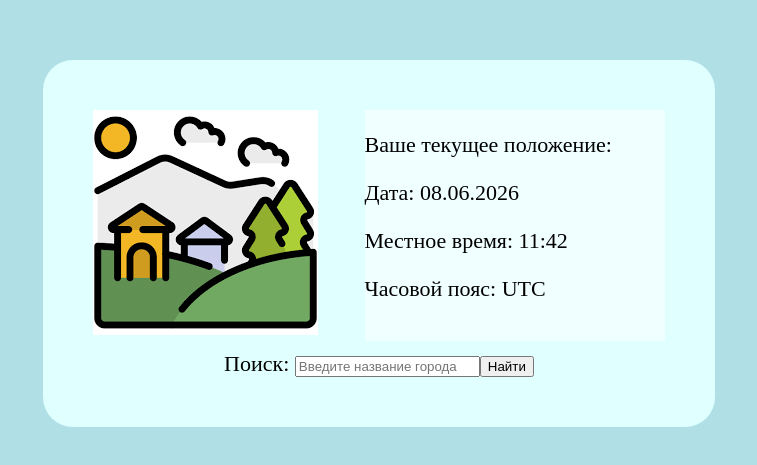
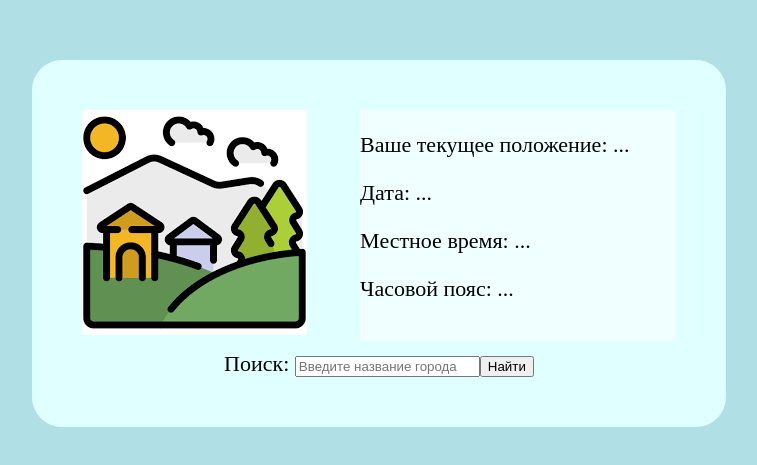
Before and after one commit to ArkhipovaAnna/MyTimeApp, a React (Create React App) app: page / in a window 1280 px wide. Shown: the part 165-630 px from the top of the page, without its empty margins (261-1018 px from the left). Built offline with nearby package versions, Linux system fonts and the light colour scheme; no server answers; a web font is replaced by a local one.

Commit message:
Fix date and time

```diff
--- a/src/CurrentCity.js
+++ b/src/CurrentCity.js
@@ -3,9 +3,16 @@ import useUserTimezone from "./useUserTimezone";
 import useUserDate from "./useUserDate";
 
 export default function CurrentCity({ geoObjName }) {
+
     const location = useUserLocation(geoObjName);
-    const timezone = useUserTimezone(geoObjName);
-    const [time, date] = useUserDate();
+    const gmtOffset = useUserTimezone(geoObjName);
+    const [time, date] = useUserDate(gmtOffset);
+
+    const formatTimezone = () => {
+        if (gmtOffset === null) return "...";
+        const hours = gmtOffset / 3600;
+        return hours >= 0 ? `UTC+${hours}` : `UTC${hours}`;
+    };
 
     return (
         <div className="currentCity">
@@ -13,10 +20,10 @@ export default function CurrentCity({ geoObjName }) {
                 <img src="./images/village.png" alt="Изображение города" />
             </div>
             <div className="data">
-                <p>Ваше текущее положение: {location}</p>
-                <p>Дата: {date}</p>
-                <p>Местное время: {time}</p>
-                <p>Часовой пояс: UTC{timezone}</p>
+                <p>Ваше текущее положение: {location || "Определение..."}</p>
+                <p>Дата: {date || "..."}</p>
+                <p>Местное время: {time || "..."}</p>
+                <p>Часовой пояс: {formatTimezone()}</p>
             </div>
         </div>
     )
--- a/src/YandexMap.js
+++ b/src/YandexMap.js
@@ -1,11 +1,10 @@
 import { YMaps, Map, Placemark } from '@pbe/react-yandex-maps';
-import { useEffect } from 'react';
+import { useRef, useEffect } from 'react';
 import useUserCoordinates from "./useUserCoordinates";
 
 const YandexMap = ({ geoObjName }) => {
 
     const result = useUserCoordinates(geoObjName);
-
 
     if (!result || result.includes(null)) {
         return
--- a/src/useGeocoder.js
+++ b/src/useGeocoder.js
@@ -9,6 +9,8 @@ export default function useGeocoder(geoObjName) {
     useEffect(() => {
 
         if (!geoObjName) return;
+
+        setCoords(null);
 
         fetch(`https://geocode-maps.yandex.ru/v1/?apikey=${apiKey}&geocode=${geoObjName}&lang=ru_RU&results=1&format=json`)
             .then(response => response.json())
@@ -24,84 +26,3 @@ export default function useGeocoder(geoObjName) {
     return coords;
 
 }
-
-// {
-//     "response": {
-//         "GeoObjectCollection": {
-//             "metaDataProperty": {
-//                 "GeocoderResponseMetaData": {
-//                     "request": "Краснодар",
-//                     "results": "1",
-//                     "found": "1"
-//                 }
-//             },
-//             "featureMember": [
-//                 {
-//                     "GeoObject": {
-//                         "metaDataProperty": {
-//                             "GeocoderMetaData": {
-//                                 "precision": "other",
-//                                 "text": "Россия, Краснодар",
-//                                 "kind": "locality",
-//                                 "Address": {
-//                                     "country_code": "RU",
-//                                     "formatted": "Россия, Краснодар",
-//                                     "Components": [
-//                                         {
-//                                             "kind": "country",
-//                                             "name": "Россия"
-//                                         },
-//                                         {
-//                                             "kind": "province",
-//                                             "name": "Южный федеральный округ"
-//                                         },
-//                                         {
-//                                             "kind": "province",
-//                                             "name": "Краснодарский край"
-//                                         },
-//                                         {
-//                                             "kind": "area",
-//                                             "name": "городской округ Краснодар"
-//                                         },
-//                                         {
-//                                             "kind": "locality",
-//                                             "name": "Краснодар"
-//                                         }
-//                                     ]
-//                                 },
-//                                 "AddressDetails": {
-//                                     "Country": {
-//                                         "AddressLine": "Россия, Краснодар",
-//                                         "CountryNameCode": "RU",
-//                                         "CountryName": "Россия",
-//                                         "AdministrativeArea": {
-//                                             "AdministrativeAreaName": "Краснодарский край",
-//                                             "SubAdministrativeArea": {
-//                                                 "SubAdministrativeAreaName": "городской округ Краснодар",
-//                                                 "Locality": {
-//                                                     "LocalityName": "Краснодар"
-//                                                 }
-//                                             }
-//                                         }
-//                                     }
-//                                 }
-//                             }
-//                         },
-//                         "name": "Краснодар",
-//                         "description": "Россия",
-//                         "boundedBy": {
-//                             "Envelope": {
-//                                 "lowerCorner": "38.785059 44.978295",
-//                                 "upperCorner": "39.1863 45.1538"
-//                             }
-//                         },
-//                         "uri": "ymapsbm1://geo?data=Cgg1MzE2NjEzOBIg0KDQvtGB0YHQuNGPLCDQmtGA0LDRgdC90L7QtNCw0YAiCg255htCFVMkNEI,",
-//                         "Point": {
-//                             "pos": "38.975313 45.03547"
-//                         }
-//                     }
-//                 }
-//             ]
-//         }
-//     }
-// }
--- a/src/useUserDate.js
+++ b/src/useUserDate.js
@@ -1,16 +1,39 @@
 import { useState, useEffect } from "react";
 
-export default function useUserDate() {
-
-    const [date, setDate] = useState(new Date());
+export default function useUserDate(gmtOffsetSeconds) {
+    const [timeString, setTimeString] = useState("");
+    const [dateString, setDateString] = useState("");
 
     useEffect(() => {
 
-        const timerID = setInterval(() => setDate(new Date()), 1000);
+        if (gmtOffsetSeconds === null) {
+            setTimeString('...');
+            setDateString('...');
+            return;
+        };
+
+        const updateClock = () => {
+
+            const now = new Date(); // текущая системная дата
+
+            const utcTime = now.getTime() + (now.getTimezoneOffset() * 60000); // текущее точное время UTC (в миллисекундах)
+
+            const targetTime = new Date(utcTime + (gmtOffsetSeconds * 1000));  // дата искомого города (переводим секунды от API в миллисекунды)
+
+            setTimeString(targetTime.toLocaleTimeString('ru-RU', {
+                hour: "2-digit",
+                minute: "2-digit"
+            }));
+
+            setDateString(targetTime.toLocaleDateString('ru-RU'));
+        };
+
+        // Запускаем часы сразу и настраиваем секундный интервал
+        updateClock();
+        const timerID = setInterval(updateClock, 1000);
 
         return () => clearInterval(timerID);
+    }, [gmtOffsetSeconds]); // Эффект перезапустится, если пользователь выберет другой город
 
-    }, [])
-
-    return [date.toLocaleTimeString('ru-RU', { hour12: false, hour: "2-digit", minute: "2-digit" }), date.toLocaleDateString('ru-RU')];
+    return [timeString, dateString];
 }
--- a/src/useUserLocation.js
+++ b/src/useUserLocation.js
@@ -8,7 +8,10 @@ export default function useUserLocation(geoObjName) {
 
     useEffect(() => {
 
-        if (!coords) return;
+        if (!coords) {
+            setLocation('...');
+            return;
+        };
 
         const [latitude, longitude] = coords;
 
--- a/src/useUserTimezone.js
+++ b/src/useUserTimezone.js
@@ -3,25 +3,27 @@ import useUserCoordinates from "./useUserCoordinates";
 
 export default function useUserTimezone(geoObjName) {
 
+    const apiKey = process.env.REACT_APP_TIMEZONEDB_KEY;
+
     const coords = useUserCoordinates(geoObjName);
-    const [timezone, setTimeZone] = useState();
+    const [gmtOffset, setGmtOffset] = useState(null);
 
     useEffect(() => {
 
-        if (!coords) return;
+        if (!coords) {
+            setGmtOffset(null);
+            return;
+        };
+
         const [latitude, longitude] = coords;
 
-        fetch(`https://api.timezonedb.com/v2.1/get-time-zone?key=5V0KUCFO06AA&format=json&by=position&lat=${latitude}&lng=${longitude}`)
+        fetch(`https://api.timezonedb.com/v2.1/get-time-zone?key=${apiKey}&format=json&by=position&lat=${latitude}&lng=${longitude}`)
             .then(response => response.json())
-            .then(data => {
-                let value = data.gmtOffset / 3600;
-                if (value > 0) value = `+${value}`;
-                setTimeZone(value);
-            })
-            .catch(error => console.log(error.message))
+            .then(data => setGmtOffset(data.gmtOffset))
+            .catch(error => console.log(error.message));
 
     }, [coords])
 
-    return timezone;
+    return gmtOffset;
 
 }
```
